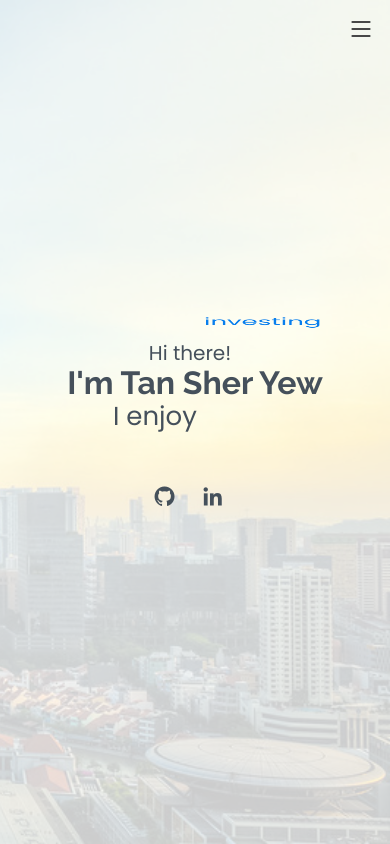
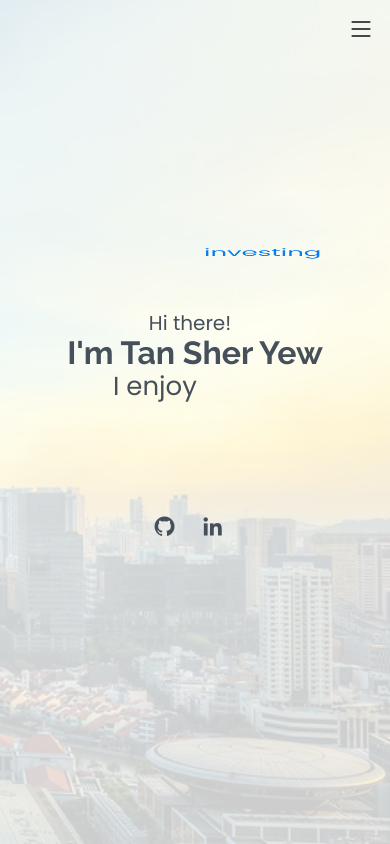
Before and after one commit to sheryew/tansheryew, a plain HTML site: page index.html in a window 390 px wide. Shown: the top 844 px of the page. Drawn offline with nearby package versions, Linux system fonts and the light colour scheme.

Commit message:
Change to the style css

```diff
--- a/assets/css/style.css
+++ b/assets/css/style.css
@@ -263,6 +263,7 @@ h1, h2, h3, h4, h5, h6 {
 }
 
 .text-box div{
+  max-height: 2px;
   line-height: 130px;
   color: #067ded;
   font-size: 26px;
@@ -383,7 +384,7 @@ h1, h2, h3, h4, h5, h6 {
   letter-spacing: 1px;
 }
 #hero .social-links {
-  margin-top: 30px;
+  margin-top: 90px;
   margin-left: 0%;
 }
 #hero .social-links a {
@@ -392,7 +393,7 @@ h1, h2, h3, h4, h5, h6 {
   color: #45505b;
   line-height: 1;
   margin-right: 20px;
-  transition: 0.3s;
+  transition: 0s;
 }
 
 @media (max-width: 992px) {
@@ -403,7 +404,7 @@ h1, h2, h3, h4, h5, h6 {
   }
 
   #hero .social-links {
-    margin-top: 30px;
+    margin-top: 90px;
     margin-left: 2%;
 
   }
```
Also changed, not shown: 3 other files.
